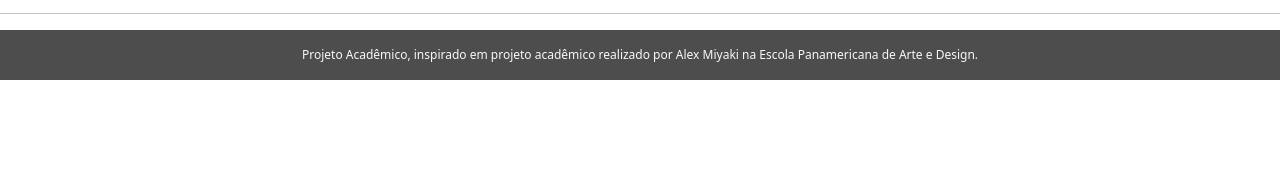
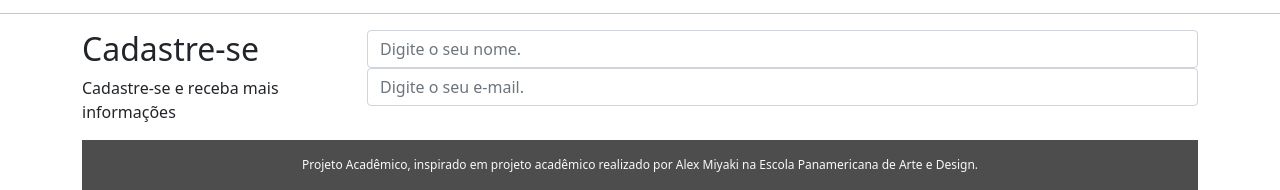
Before and after one commit to alexmiyaki/Bootstrap_II, a plain HTML site: page index.html in a window 1280 px wide. Shown: the part 1287-1477 px from the top of the page. Before the commit the page ends 1367 px from the top, so only its background shows below. Drawn offline with nearby package versions, Linux system fonts and the light colour scheme.

Commit message:
Início de inclusão do formulário

```diff
--- a/index.html
+++ b/index.html
@@ -57,9 +57,30 @@
         </div>
     </section>
     <hr>
-    <section>
 
-    </section>
+    <div class="container">
+        <div class="row">
+            <div class="col-12 col-md-6 col-sm-12 col-lg-4 col-xl-3">
+                    <h2>Cadastre-se</h2>
+                    <p>Cadastre-se e receba mais informações</p>
+            </div>
+            <div class="col-12 col-md-6 col-sm-12 col-lg-8 col-xl-9">
+                <form class="form">
+                    <div class="form-row">
+                        <div class="col">
+                            <div class="input-group">
+                                <input type="text" class="form-control" name="nome" placeholder="Digite o seu nome.">
+                            </div>
+                        </div>
+                        <div class="col">
+                            <div class="input-group">
+                                <input type="text" class="form-control" name="email" placeholder="Digite o seu e-mail.">
+                            </div>
+                        </div>
+            </div>
+        </div>
+    </div>
+    </form>
 
 
     <!-- Script extraindo direto da máquina, download feito diretamente no site -->
```
Also changed, not shown: 1 other file.
